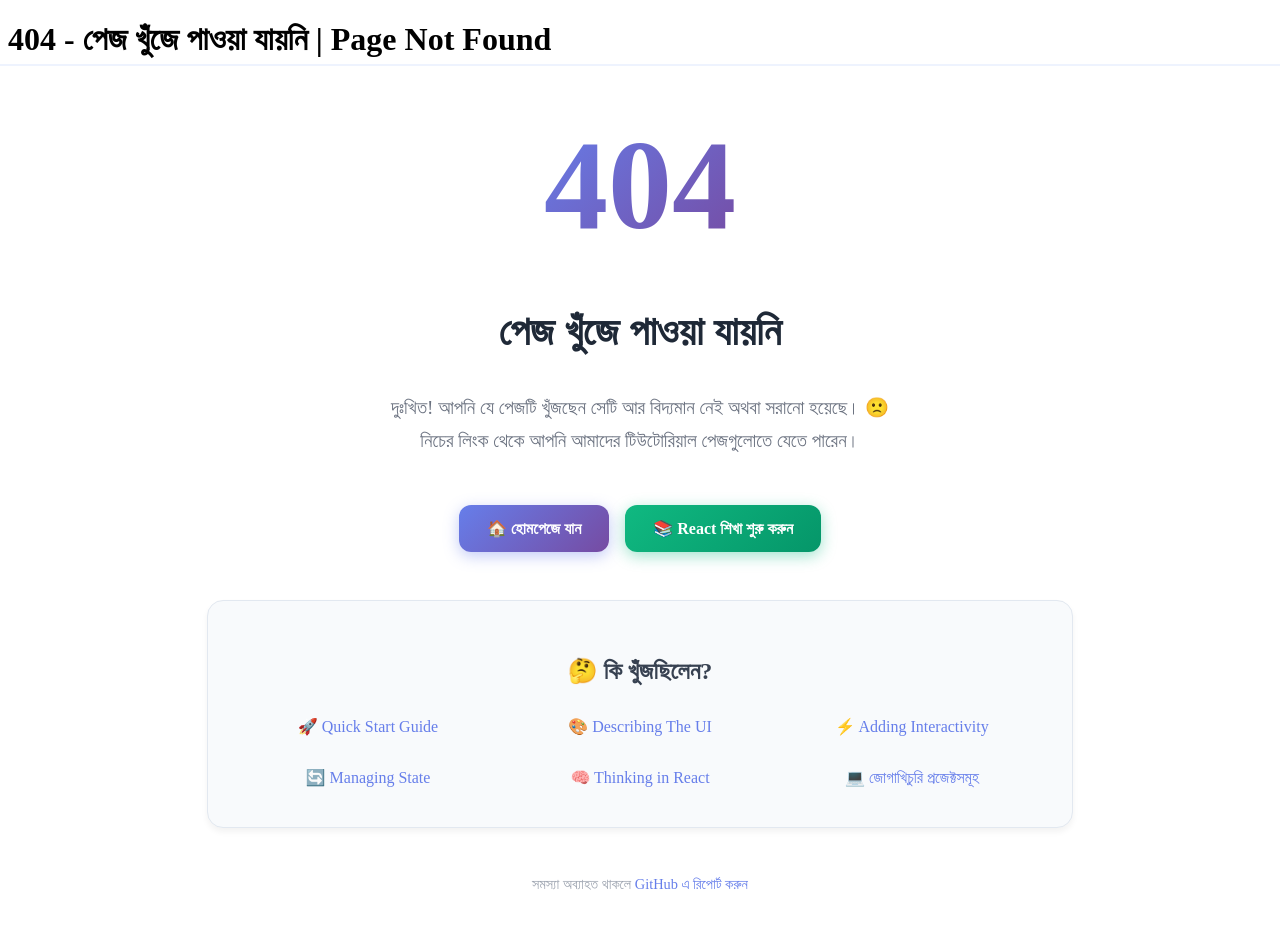
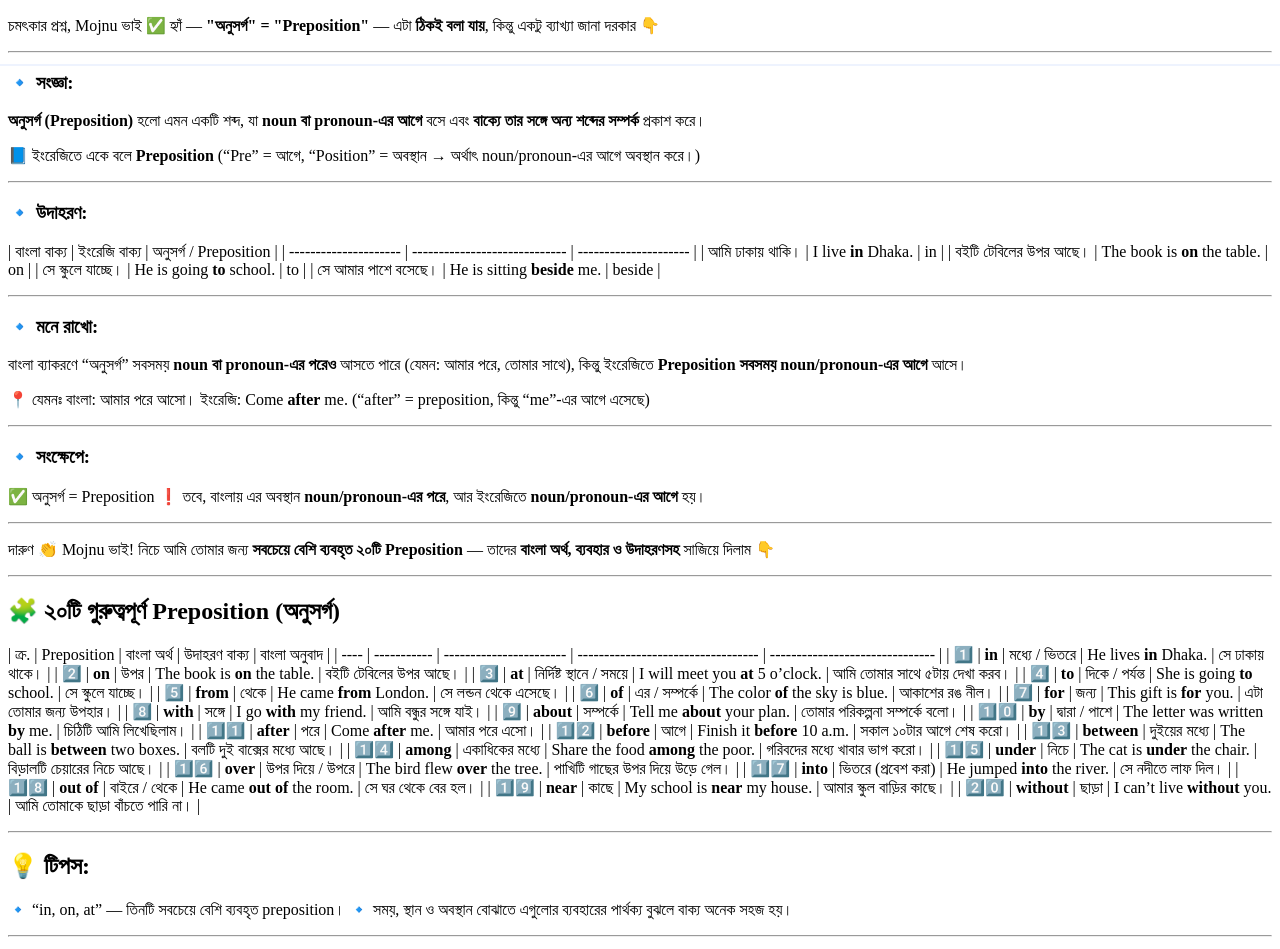
Before and after one commit to codedbyMojnu/amar-jannat, a Next.js app: page /bcs/preliminary/english-language/parts-of-speech/preposition in a window 1280 px wide. Before the commit this address had no page. Built offline with nearby package versions, Linux system fonts and the light colour scheme.

Commit message:
add preposition

```diff
--- /dev/null
+++ b/pages/bcs/preliminary/english-language/parts-of-speech/preposition.mdx
@@ -0,0 +1,84 @@
+চমৎকার প্রশ্ন, Mojnu ভাই ✅
+হ্যাঁ — **"অনুসর্গ" = "Preposition"** — এটা **ঠিকই বলা যায়**, কিন্তু একটু ব্যাখ্যা জানা দরকার 👇
+
+---
+
+### 🔹 সংজ্ঞা:
+
+**অনুসর্গ (Preposition)** হলো এমন একটি শব্দ,
+যা **noun বা pronoun-এর আগে** বসে এবং **বাক্যে তার সঙ্গে অন্য শব্দের সম্পর্ক** প্রকাশ করে।
+
+📘 ইংরেজিতে একে বলে **Preposition**
+(“Pre” = আগে, “Position” = অবস্থান → অর্থাৎ noun/pronoun-এর আগে অবস্থান করে।)
+
+---
+
+### 🔹 উদাহরণ:
+
+| বাংলা বাক্য           | ইংরেজি বাক্য                  | অনুসর্গ / Preposition |
+| --------------------- | ----------------------------- | --------------------- |
+| আমি ঢাকায় থাকি।      | I live **in** Dhaka.          | in                    |
+| বইটি টেবিলের উপর আছে। | The book is **on** the table. | on                    |
+| সে স্কুলে যাচ্ছে।     | He is going **to** school.    | to                    |
+| সে আমার পাশে বসেছে।   | He is sitting **beside** me.  | beside                |
+
+---
+
+### 🔹 মনে রাখো:
+
+বাংলা ব্যাকরণে “অনুসর্গ” সবসময় **noun বা pronoun-এর পরেও** আসতে পারে (যেমন: আমার পরে, তোমার সাথে),
+কিন্তু ইংরেজিতে **Preposition সবসময় noun/pronoun-এর আগে** আসে।
+
+📍 যেমনঃ
+বাংলা: আমার পরে আসো।
+ইংরেজি: Come **after** me.
+(“after” = preposition, কিন্তু “me”-এর আগে এসেছে)
+
+---
+
+### 🔹 সংক্ষেপে:
+
+✅ অনুসর্গ = Preposition
+❗ তবে, বাংলায় এর অবস্থান **noun/pronoun-এর পরে**,
+আর ইংরেজিতে **noun/pronoun-এর আগে** হয়।
+
+---
+
+দারুণ 👏 Mojnu ভাই!
+নিচে আমি তোমার জন্য **সবচেয়ে বেশি ব্যবহৃত ২০টি Preposition** — তাদের **বাংলা অর্থ, ব্যবহার ও উদাহরণসহ** সাজিয়ে দিলাম 👇
+
+---
+
+## 🧩 **২০টি গুরুত্বপূর্ণ Preposition (অনুসর্গ)**
+
+| ক্র. | Preposition | বাংলা অর্থ              | উদাহরণ বাক্য                       | বাংলা অনুবাদ                    |
+| ---- | ----------- | ----------------------- | ---------------------------------- | ------------------------------- |
+| 1️⃣   | **in**      | মধ্যে / ভিতরে           | He lives **in** Dhaka.             | সে ঢাকায় থাকে।                 |
+| 2️⃣   | **on**      | উপর                     | The book is **on** the table.      | বইটি টেবিলের উপর আছে।           |
+| 3️⃣   | **at**      | নির্দিষ্ট স্থানে / সময়ে | I will meet you **at** 5 o’clock.  | আমি তোমার সাথে ৫টায় দেখা করব।   |
+| 4️⃣   | **to**      | দিকে / পর্যন্ত          | She is going **to** school.        | সে স্কুলে যাচ্ছে।               |
+| 5️⃣   | **from**    | থেকে                    | He came **from** London.           | সে লন্ডন থেকে এসেছে।            |
+| 6️⃣   | **of**      | এর / সম্পর্কে           | The color **of** the sky is blue.  | আকাশের রঙ নীল।                  |
+| 7️⃣   | **for**     | জন্য                    | This gift is **for** you.          | এটা তোমার জন্য উপহার।           |
+| 8️⃣   | **with**    | সঙ্গে                   | I go **with** my friend.           | আমি বন্ধুর সঙ্গে যাই।           |
+| 9️⃣   | **about**   | সম্পর্কে                | Tell me **about** your plan.       | তোমার পরিকল্পনা সম্পর্কে বলো।   |
+| 1️⃣0️⃣ | **by**      | দ্বারা / পাশে           | The letter was written **by** me.  | চিঠিটি আমি লিখেছিলাম।           |
+| 1️⃣1️⃣ | **after**   | পরে                     | Come **after** me.                 | আমার পরে এসো।                   |
+| 1️⃣2️⃣ | **before**  | আগে                     | Finish it **before** 10 a.m.       | সকাল ১০টার আগে শেষ করো।         |
+| 1️⃣3️⃣ | **between** | দুইয়ের মধ্যে            | The ball is **between** two boxes. | বলটি দুই বাক্সের মধ্যে আছে।     |
+| 1️⃣4️⃣ | **among**   | একাধিকের মধ্যে          | Share the food **among** the poor. | গরিবদের মধ্যে খাবার ভাগ করো।    |
+| 1️⃣5️⃣ | **under**   | নিচে                    | The cat is **under** the chair.    | বিড়ালটি চেয়ারের নিচে আছে।     |
+| 1️⃣6️⃣ | **over**    | উপর দিয়ে / উপরে         | The bird flew **over** the tree.   | পাখিটি গাছের উপর দিয়ে উড়ে গেল। |
+| 1️⃣7️⃣ | **into**    | ভিতরে (প্রবেশ করা)      | He jumped **into** the river.      | সে নদীতে লাফ দিল।               |
+| 1️⃣8️⃣ | **out of**  | বাইরে / থেকে            | He came **out of** the room.       | সে ঘর থেকে বের হল।              |
+| 1️⃣9️⃣ | **near**    | কাছে                    | My school is **near** my house.    | আমার স্কুল বাড়ির কাছে।          |
+| 2️⃣0️⃣ | **without** | ছাড়া                    | I can’t live **without** you.      | আমি তোমাকে ছাড়া বাঁচতে পারি না। |
+
+---
+
+## 💡 টিপস:
+
+🔹 “in, on, at” — তিনটি সবচেয়ে বেশি ব্যবহৃত preposition।
+🔹 সময়, স্থান ও অবস্থান বোঝাতে এগুলোর ব্যবহারের পার্থক্য বুঝলে বাক্য অনেক সহজ হয়।
+
+---
```
Also changed, not shown: 1 other file (tests, documents, lock files or other folders).
